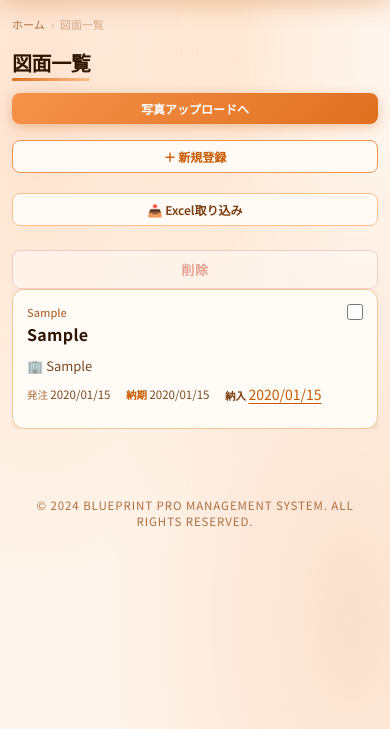
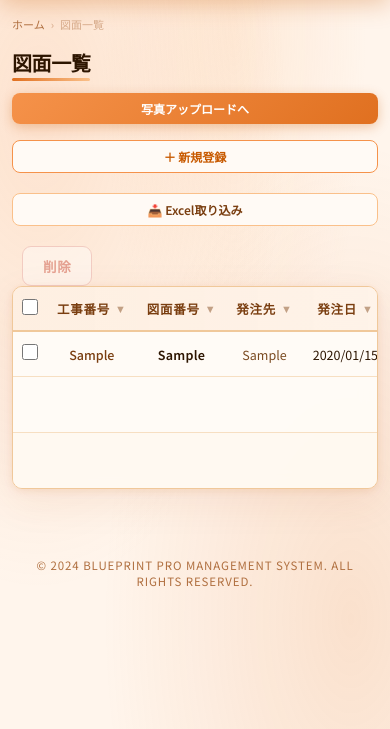
Before and after one commit to tna28312-source/band_list, a Flask app: page / in a window 390 px wide. Shown: the part 56-785 px from the top of the page. Run offline with Flask 3, Linux system fonts and the light colour scheme; a user stored in the database is signed in; tables that the repository leaves empty hold one stand-in row (values such as "Sample post").

Commit message:
スマホ対応元に戻す

```diff
--- a/app/static/css/drawing_list.css
+++ b/app/static/css/drawing_list.css
@@ -840,179 +840,6 @@ footer {
 }
 
 
-/* ─── スマホ：カード型テーブルレイアウト ─────────── */
-@media screen and (max-width: 480px) {
-
-  /* カードラッパーはスクロール不要に */
-  .card {
-    overflow-x: visible;
-    background: transparent;
-    border: none;
-    box-shadow: none;
-    -webkit-backdrop-filter: none;
-    backdrop-filter: none;
-    border-radius: 0;
-    padding: 0;
-  }
-
-  /* テーブル・thead を非表示にしてカード化 */
-  table {
-    display: block;
-    min-width: unset;
-    width: 100%;
-  }
-
-  thead {
-    display: none; /* ヘッダー行は非表示 */
-  }
-
-  tbody {
-    display: -webkit-box;
-    display: -ms-flexbox;
-    display: flex;
-    -webkit-box-orient: vertical;
-    -webkit-box-direction: normal;
-    -ms-flex-direction: column;
-    flex-direction: column;
-    gap: 10px;
-  }
-
-  /* 空行は完全非表示 */
-  .empty-row {
-    display: none;
-  }
-
-  /* 「データなし」行 */
-  tbody tr:not(.drawing-row):not(.empty-row) {
-    display: block;
-    background: rgba(255,252,248,0.92);
-    border-radius: 12px;
-    border: 1px solid var(--border);
-    box-shadow: 0 2px 8px var(--shadow-warm);
-  }
-  tbody tr:not(.drawing-row):not(.empty-row) td {
-    display: block;
-    white-space: normal;
-  }
-
-  /* 各行をカードに */
-  .drawing-row {
-    display: block;
-    background: rgba(255,252,248,0.95);
-    border-radius: 12px;
-    border: 1px solid var(--border);
-    -webkit-box-shadow: 0 2px 8px var(--shadow-warm), 0 6px 20px rgba(180,80,0,0.07);
-    box-shadow: 0 2px 8px var(--shadow-warm), 0 6px 20px rgba(180,80,0,0.07);
-    padding: 14px 14px 12px;
-    position: relative;
-  }
-
-  .drawing-row:has(.item-check:checked) {
-    background: rgba(245, 146, 74, 0.10);
-    border-color: var(--orange-warm);
-  }
-
-  /* すべての td を非表示にしてから個別に制御 */
-  .drawing-row td {
-    display: none;
-    padding: 0;
-    font-size: 13px;
-    white-space: normal;
-    text-align: left;
-    border: none;
-  }
-
-  /* チェックボックス：右上に絶対配置 */
-  .drawing-row .td-check {
-    display: block;
-    position: absolute;
-    top: 14px;
-    right: 14px;
-    width: auto;
-    padding: 0;
-    text-align: right;
-  }
-
-  /* 工事番号・図面番号：横並びで上部に */
-  .drawing-row .td-project,
-  .drawing-row .td-drawing {
-    display: inline;
-  }
-
-  /* td-project と td-drawing をラップする疑似的な処理は
-     CSSのみでは難しいため、まとめてカード上部に表示 */
-  .drawing-row .td-project {
-    display: block;
-    font-size: 11px;
-    font-weight: 500;
-    color: var(--text-muted);
-    margin-bottom: 2px;
-  }
-  .drawing-row .td-drawing {
-    display: block;
-    font-size: 16px;
-    font-weight: 700;
-    color: var(--text-primary);
-    letter-spacing: 0.02em;
-    margin-bottom: 10px;
-    padding-right: 30px; /* チェックボックスと重ならないよう */
-  }
-
-  /* 発注先 */
-  .drawing-row .td-vendor {
-    display: block;
-    font-size: 13px;
-    color: var(--text-secondary);
-    margin-bottom: 8px;
-  }
-  .drawing-row .td-vendor::before {
-    content: '🏢 ';
-    font-style: normal;
-  }
-
-  /* 発注日・納期・納入日：横並びラベル付き */
-  .drawing-row td:nth-child(5),
-  .drawing-row td:nth-child(6),
-  .drawing-row td:nth-child(7) {
-    display: inline-block;
-    font-size: 11.5px;
-    color: var(--text-secondary);
-    margin-right: 12px;
-    margin-bottom: 8px;
-  }
-
-  /* data-label を使ってラベルを付ける */
-  .drawing-row td:nth-child(5)::before { content: '発注 '; color: var(--text-muted); font-size: 10.5px; }
-  .drawing-row td:nth-child(6)::before { content: '納期 '; color: var(--orange-deep); font-size: 10.5px; font-weight: 600; }
-  .drawing-row td:nth-child(7)::before { content: '納入 '; color: var(--brown-mid); font-size: 10.5px; font-weight: 600; }
-
-  /* 操作ボタン列 */
-  .drawing-row td:last-child {
-    display: block;
-    margin-top: 4px;
-  }
-
-  .btn-deliver {
-    width: 100%;
-    padding: 9px;
-    font-size: 13px;
-    border-radius: 8px;
-    text-align: center;
-    -webkit-box-pack: center;
-    -ms-flex-pack: center;
-    justify-content: center;
-  }
-
-  /* 削除ボタンもフル幅に */
-  .btn-delete {
-    width: 100%;
-    margin-left: 0;
-    margin-top: 4px;
-    font-size: 13px;
-    border-radius: 8px;
-  }
-}
-
 /* ─── Excel取り込みボタン ────────────────────────── */
 .btn-import {
   background: var(--cream);
```
